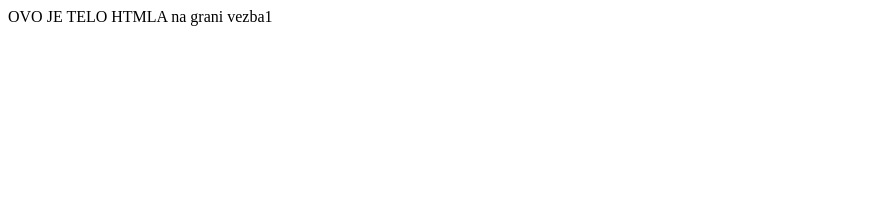
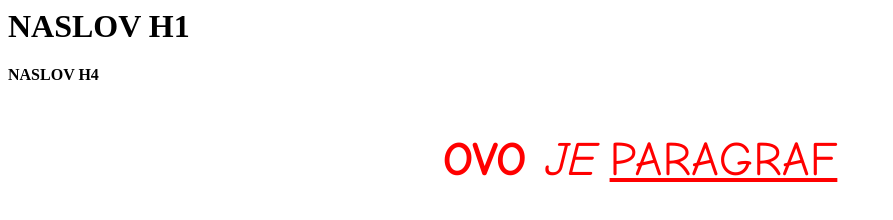
Before and after one commit to MihailoCode/ip1, a plain HTML site: page index.html in a window 1280 px wide. Shown: the whole page, without its empty margins (0-893 px from the left). Drawn offline with Linux system fonts and the light colour scheme.

Commit message:
opet neke izmene

```diff
--- a/index.html
+++ b/index.html
@@ -8,7 +8,10 @@
 
 <body>
 
-OVO JE TELO HTMLA na grani vezba1
+<h1>NASLOV H1</h1>
+<h4>NASLOV H4</h4>
+
+<font face="Comic Sans MS" color="red" size="8"><p align="center" ><b>OVO</b> <i>JE</i> <u>PARAGRAF</u></p></font>
 
 </body>
 
```
